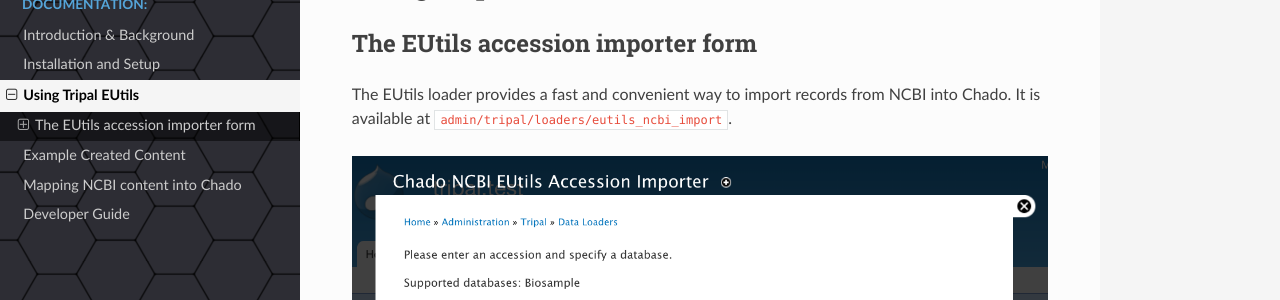
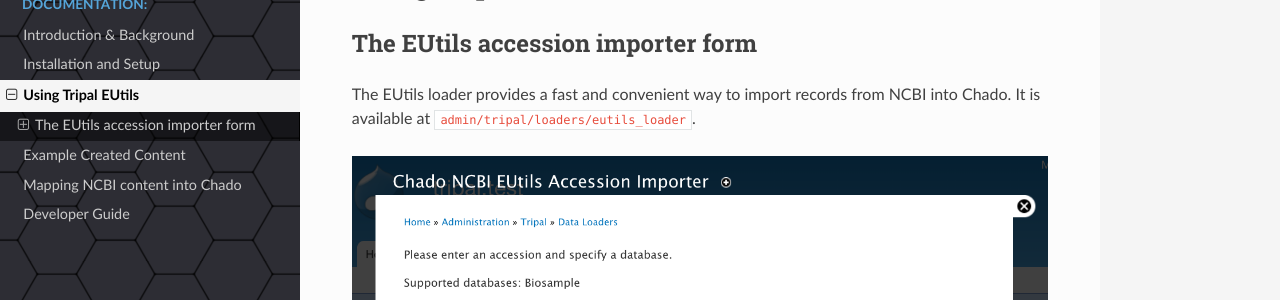
Before and after one commit to NAL-i5K/tripal_eutils, a Sphinx documentation site: the page built from docs/user_guide.rst, in a window 1280 px wide and 900 px high. Shown: the part 419-719 px from the top of the window. Built offline with Sphinx 7.4.7 and the Read the Docs theme 2.0.0, drawn with Linux system fonts in a browser that asks for light colours.

Commit message:
Update the URL for the importer form

```diff
--- a/docs/user_guide.rst
+++ b/docs/user_guide.rst
@@ -6,7 +6,7 @@
 -----------------------------------
 
 
-The EUtils loader provides a fast and convenient way to import records from NCBI into Chado. It is available at ``admin/tripal/loaders/eutils_ncbi_import``.
+The EUtils loader provides a fast and convenient way to import records from NCBI into Chado. It is available at ``admin/tripal/loaders/eutils_loader``.
 
 
 .. figure:: user_guide/blank_form.png
```
